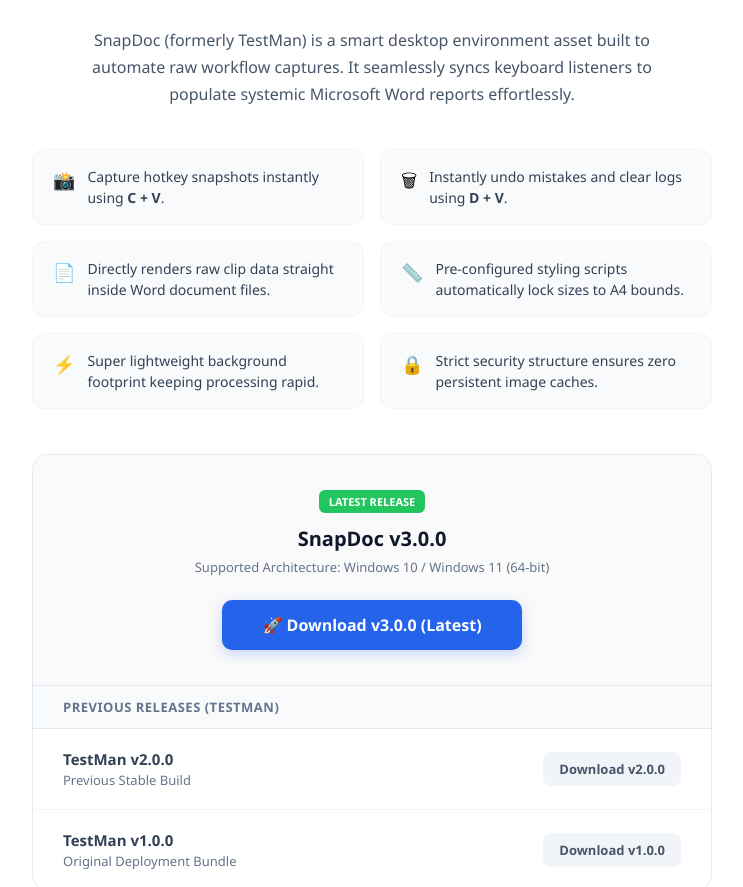
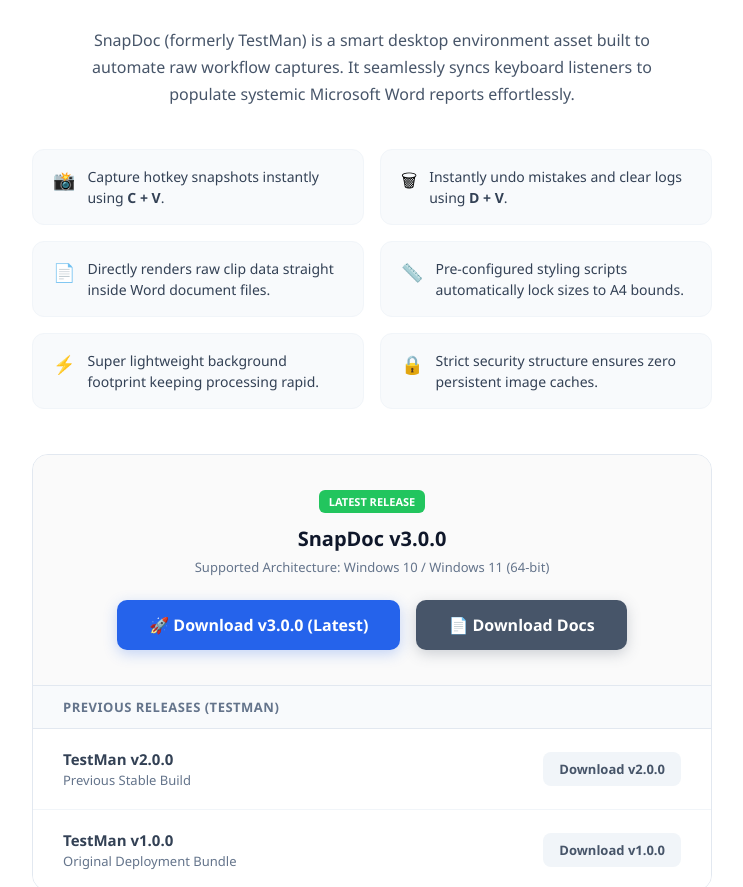
Before and after one commit to surya03prakash04/TestMan, a plain HTML site: page index.html in a window 1280 px wide. Shown: the part 213-1100 px from the top of the page, without its empty margins (268-1011 px from the left). Drawn offline with Linux system fonts and the light colour scheme.

Commit message:
Update index.html

```diff
--- a/index.html
+++ b/index.html
@@ -150,13 +150,21 @@
             margin-bottom: 24px;
         }
 
+        /* Download Button Group Wrapper */
+        .download-group {
+            display: flex;
+            justify-content: center;
+            gap: 16px;
+            flex-wrap: wrap;
+        }
+
         .download-btn {
             display: inline-flex;
             align-items: center;
             justify-content: center;
             background: #2563eb;
             color: white;
-            padding: 14px 40px;
+            padding: 14px 32px;
             text-decoration: none;
             border-radius: 10px;
             font-size: 16px;
@@ -172,6 +180,32 @@
         }
 
         .download-btn:active {
+            transform: translateY(1px);
+        }
+
+        /* Added Style for Documentation Download Button */
+        .docs-btn {
+            display: inline-flex;
+            align-items: center;
+            justify-content: center;
+            background: #475569;
+            color: white;
+            padding: 14px 32px;
+            text-decoration: none;
+            border-radius: 10px;
+            font-size: 16px;
+            font-weight: 600;
+            box-shadow: 0 4px 14px rgba(71, 85, 105, 0.25);
+            transition: all 0.2s ease;
+        }
+
+        .docs-btn:hover {
+            background: #334155;
+            transform: translateY(-1px);
+            box-shadow: 0 6px 20px rgba(71, 85, 105, 0.35);
+        }
+
+        .docs-btn:active {
             transform: translateY(1px);
         }
 
@@ -260,7 +294,6 @@
         SnapDoc (formerly TestMan) is a smart desktop environment asset built to automate raw workflow captures. It seamlessly syncs keyboard listeners to populate systemic Microsoft Word reports effortlessly.
     </p>
 
-    <!-- Feature Grid Blueprint -->
     <div class="features-grid">
         <div class="feature-item">
             <span class="feature-icon">📸</span>
@@ -288,23 +321,28 @@
         </div>
     </div>
 
-    <!-- Dual Version Release System Matrix -->
     <div class="version-container">
 
-        <!-- Primary Block: Latest Build (v3.0.0) -->
         <div class="main-download">
             <div class="version-tag-latest">Latest Release</div>
             <div class="version-title">SnapDoc v3.0.0</div>
             <div class="version-meta">Supported Architecture: Windows 10 / Windows 11 (64-bit)</div>
 
-            <a href="https://github.com/surya03prakash04/TestMan/releases/download/SnapDoc_3.0/SnapDoc_3.0.zip"
-               class="download-btn"
-               download>
-                🚀 Download v3.0.0 (Latest)
-            </a>
+            <div class="download-group">
+                <a href="https://github.com/surya03prakash04/TestMan/releases/download/SnapDoc_3.0/SnapDoc_3.0.zip"
+                   class="download-btn"
+                   download>
+                    🚀 Download v3.0.0 (Latest)
+                </a>
+
+                <a href="https://github.com/surya03prakash04/TestMan/releases/download/SnapDocD_3.0/SnapDocD_3.0.zip"
+                   class="docs-btn"
+                   download>
+                    📄 Download Docs
+                </a>
+            </div>
         </div>
 
-        <!-- Secondary Block: Legacy Builds Archive -->
         <div class="legacy-header">Previous Releases (TestMan)</div>
 
         <div class="legacy-download">
```
